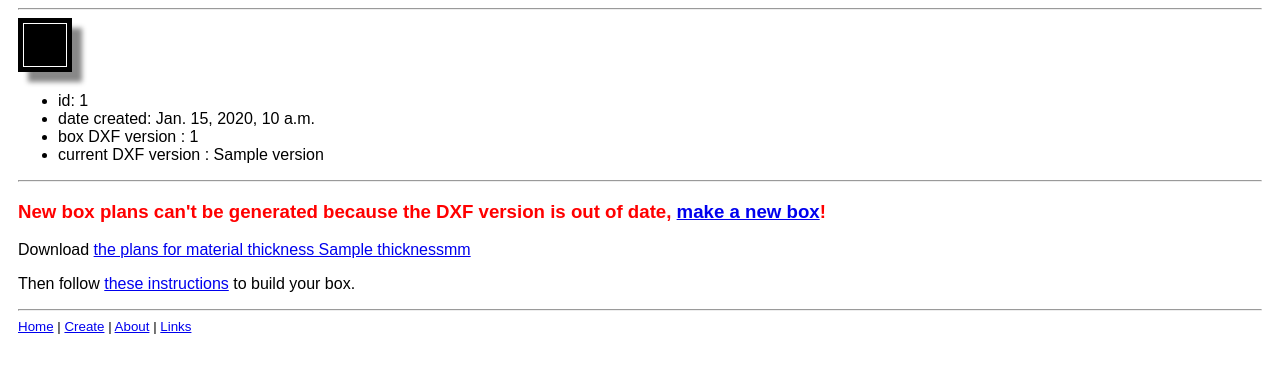
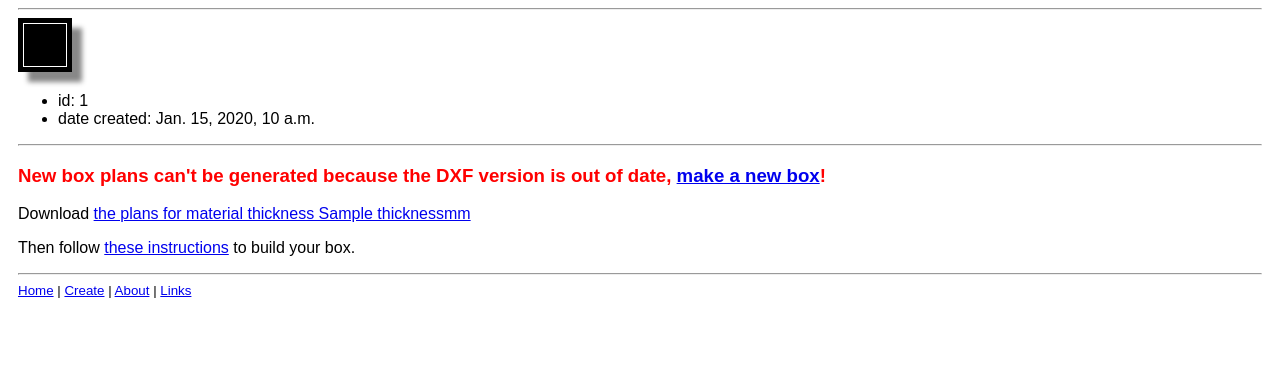
Before and after one commit to mattvenn/mazepuzzlebox, a Django app: template templates/detail.html in a window 1280 px wide. Shown: the part 40-413 px from the top of the page. Run offline with Django 3.2, Linux system fonts and the light colour scheme; tables that the repository leaves empty hold one stand-in row (values such as "Sample post"); the template is opened without the code that fills it: values that come from a table or form of the project are taken from there, most other values are stand-ins (such as "Sample title", 1, 10 or a date in 2020); parts of the project's set-up code (start-up, migrations or seed data) failed here and were passed over.

Commit message:
fixed title and removed dxf version info

```diff
--- a/templates/detail.html
+++ b/templates/detail.html
@@ -1,5 +1,5 @@
 {% extends "base.html" %}
-{% block title %}box details{% endblock %}
+{% block title %}box {{ box.id }} details{% endblock %}
 {% block extrahead %}
     <link href="/external/mazebox.css" rel="stylesheet" type="text/css" />
 {% endblock %}
@@ -23,8 +23,10 @@
 <ul>
 <li> id: {{ box.id }} </li>
 <li> date created: {{ box.pub_date }} </li>
+<!--
 <li> box DXF version : {{ box.version }} </li>
 <li> current DXF version : {{ version }} </li>
+-->
 </ul>
 <hr>
 {% if version == box.version %}
```
